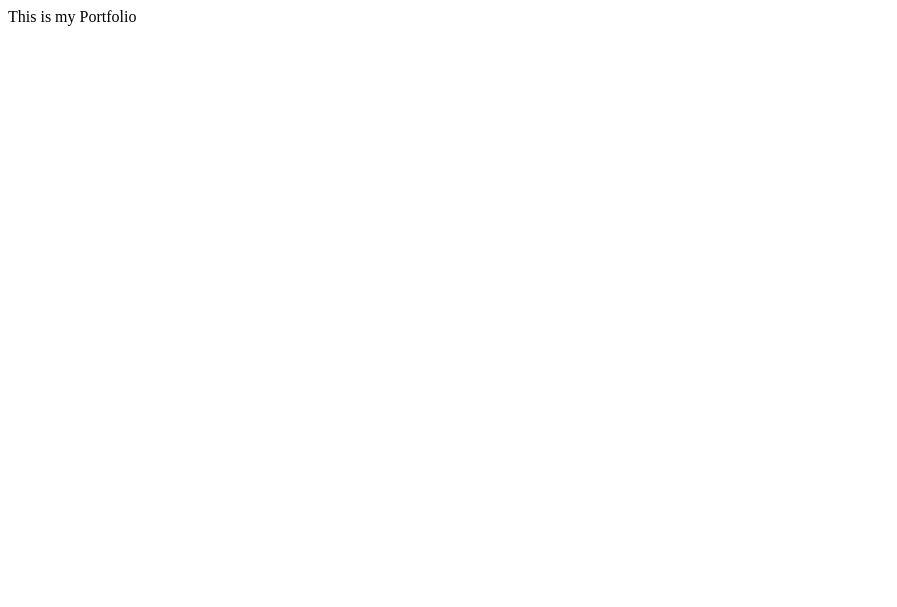
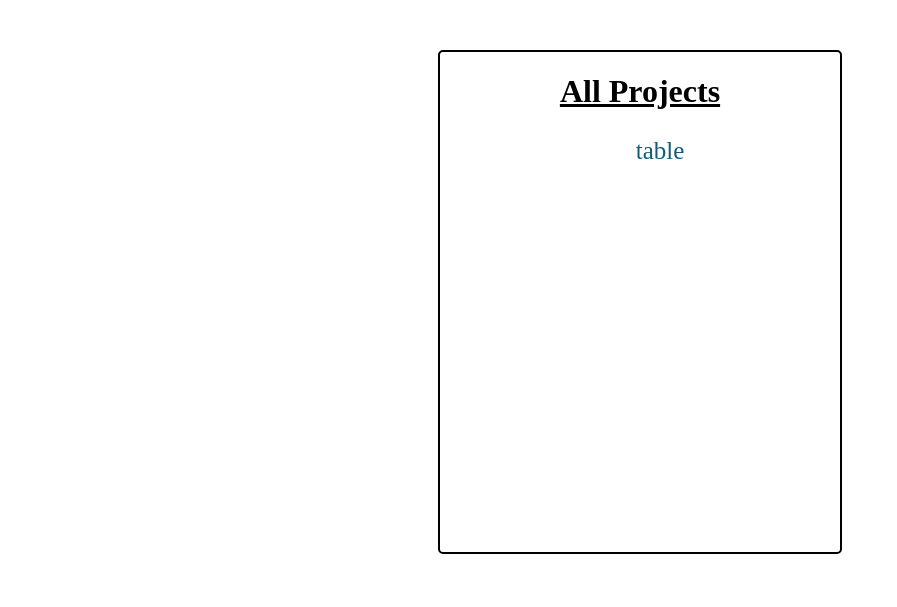
Before and after one commit to devmsks/portfolio, a plain HTML site: page index.html in a window 1280 px wide. Shown: the whole page, without its empty margins (0-897 px from the left). Drawn offline with Linux system fonts and the light colour scheme.

Commit message:
boiler plate and table added

```diff
--- a/index.html
+++ b/index.html
@@ -1,11 +1,70 @@
 <!DOCTYPE html>
 <html lang="en">
-<head>
-    <meta charset="UTF-8">
-    <meta name="viewport" content="width=device-width, initial-scale=1.0">
-    <title>Portfolio</title>
-</head>
-<body>
-    This is my Portfolio
-</body>
+	<head>
+		<meta charset="UTF-8" />
+		<meta name="viewport" content="width=device-width, initial-scale=1.0" />
+		<title>Portfolio</title>
+		<style>
+			body{
+				margin: 0;
+				padding: 0;
+				display: flex;
+				justify-content: center;
+				align-items: center;
+			}
+			div{
+				height: 500px;
+				width: 400px;
+				border: 2px solid;
+				border-radius: 5px;
+				margin: 50px;
+			}
+			h1{
+				text-align: center;
+				text-decoration: underline;
+			}
+			ul li{
+				display: flex;
+				justify-content: center;
+				padding: 5px;
+			}
+			ul li a{
+				text-decoration: none;
+				color: rgb(16, 93, 123);
+				font-size: 25px;
+			}
+		</style>
+	</head>
+	<body>
+		<div>
+		<h1 >All Projects</h1>
+		<ul>
+            <li><a id="table" target="_blank">table</a></li>
+		</ul>
+	</div>
+
+		<script>
+			var isDevelopment = true; // Change this to false for production
+
+			var baseURL = isDevelopment ? '/portfolio/' : 'http://localhost:5500/';
+
+			// Now you can use baseURL to construct your links
+			var tablePageURL = baseURL + 'table/index.html';
+
+			// Get all <li> elements
+			var listItems = document.querySelectorAll('ul li');
+
+			// Iterate through each <li> element
+			listItems.forEach(function (li) {
+				// Find the <a> element inside the current <li>
+				var anchorElement = li.querySelector('a');
+
+				// If an <a> element is found, update its href attribute
+				switch (anchorElement.id) {
+						case 'table':
+						document.querySelector('#table').setAttribute('href', tablePageURL);
+				}
+			});
+		</script>
+	</body>
 </html>
```
Also changed, not shown: table/index.html (added, +37 -0 lines).
